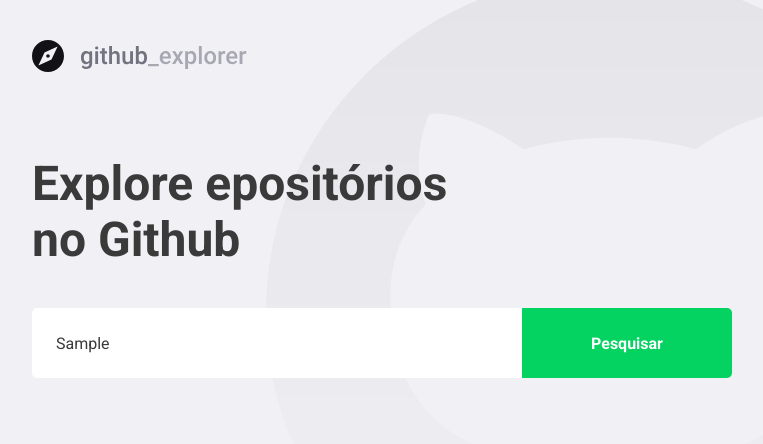
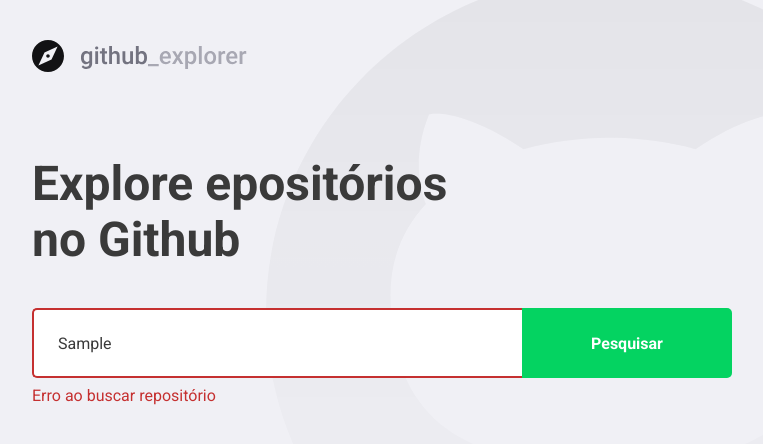
Before and after one commit to LucasGarcez/05-primeiro-projeto-react, a React (Create React App) app: page / in a window 1280 px wide. Both pictures are taken after typing "Sample" into the empty fields and a click on the button "Pesquisar". Shown: the top 444 px of the page, without its empty margins (148-911 px from the left). Built offline with nearby package versions, Linux system fonts and the light colour scheme; no server answers.

Commit message:
handle Error

```diff
--- a/src/pages/Dashboard/index.tsx
+++ b/src/pages/Dashboard/index.tsx
@@ -2,7 +2,7 @@
 import { FiChevronRight } from 'react-icons/fi';
 
 import api from '../../services/api';
-import { Title, Form, Repositories } from './styles';
+import { Title, Form, Repositories, Error } from './styles';
 import logo from '../../assets/logo.svg';
 
 interface Repository {
@@ -16,6 +16,7 @@
 
 const Dashboard: React.FC = () => {
   const [newRepo, setNewRepo] = useState('');
+  const [inputError, setInputError] = useState('');
   const [repositories, setRepositories] = useState<Repository[]>([]);
 
   async function handleAddRepository(
@@ -23,18 +24,28 @@
   ): Promise<void> {
     event.preventDefault();
 
-    const response = await api.get<Repository>(`repos/${newRepo}`);
-    const repository = response.data;
+    if (!newRepo) {
+      setInputError('Digite autor/nome do repositório');
+      return;
+    }
 
-    setRepositories([...repositories, repository]);
-    setNewRepo('');
+    try {
+      const response = await api.get<Repository>(`repos/${newRepo}`);
+      const repository = response.data;
+
+      setRepositories([...repositories, repository]);
+      setNewRepo('');
+      setInputError('');
+    } catch (error) {
+      setInputError('Erro ao buscar repositório');
+    }
   }
 
   return (
     <>
       <img src={logo} alt="Git Explorer" />
       <Title>Explore epositórios no Github</Title>
-      <Form onSubmit={handleAddRepository}>
+      <Form hasError={!!inputError} onSubmit={handleAddRepository}>
         <input
           value={newRepo}
           onChange={(event) => setNewRepo(event.target.value)}
@@ -42,6 +53,7 @@
         />
         <button type="submit">Pesquisar</button>
       </Form>
+      {inputError && <Error>{inputError}</Error>}
       <Repositories>
         {repositories.map((repository) => (
           <a key={repository.full_name} href="teste">
--- a/src/pages/Dashboard/styles.ts
+++ b/src/pages/Dashboard/styles.ts
@@ -1,4 +1,4 @@
-import styled from 'styled-components';
+import styled, { css } from 'styled-components';
 import { shade } from 'polished';
 
 export const Title = styled.h1`
@@ -9,7 +9,10 @@
   color: #3a3a3a;
 `;
 
-export const Form = styled.form`
+interface FormProps {
+  hasError: boolean;
+}
+export const Form = styled.form<FormProps>`
   margin-top: 40px;
   max-width: 700px;
   display: flex;
@@ -21,6 +24,14 @@
     border: 0;
     border-radius: 5px 0 0 5px;
     color: #3a3a3a;
+    border: 2px solid #fff;
+    border-right: 0;
+
+    ${(props) =>
+      props.hasError &&
+      css`
+        border-color: #c53030;
+      `}
 
     &::placeholder {
       color: #a8a8b3;
@@ -41,6 +52,12 @@
       background: ${shade(0.2, '#04d361')};
     }
   }
+`;
+
+export const Error = styled.span`
+  display: block;
+  color: #c53030;
+  margin-top: 8px;
 `;
 
 export const Repositories = styled.div`
```
